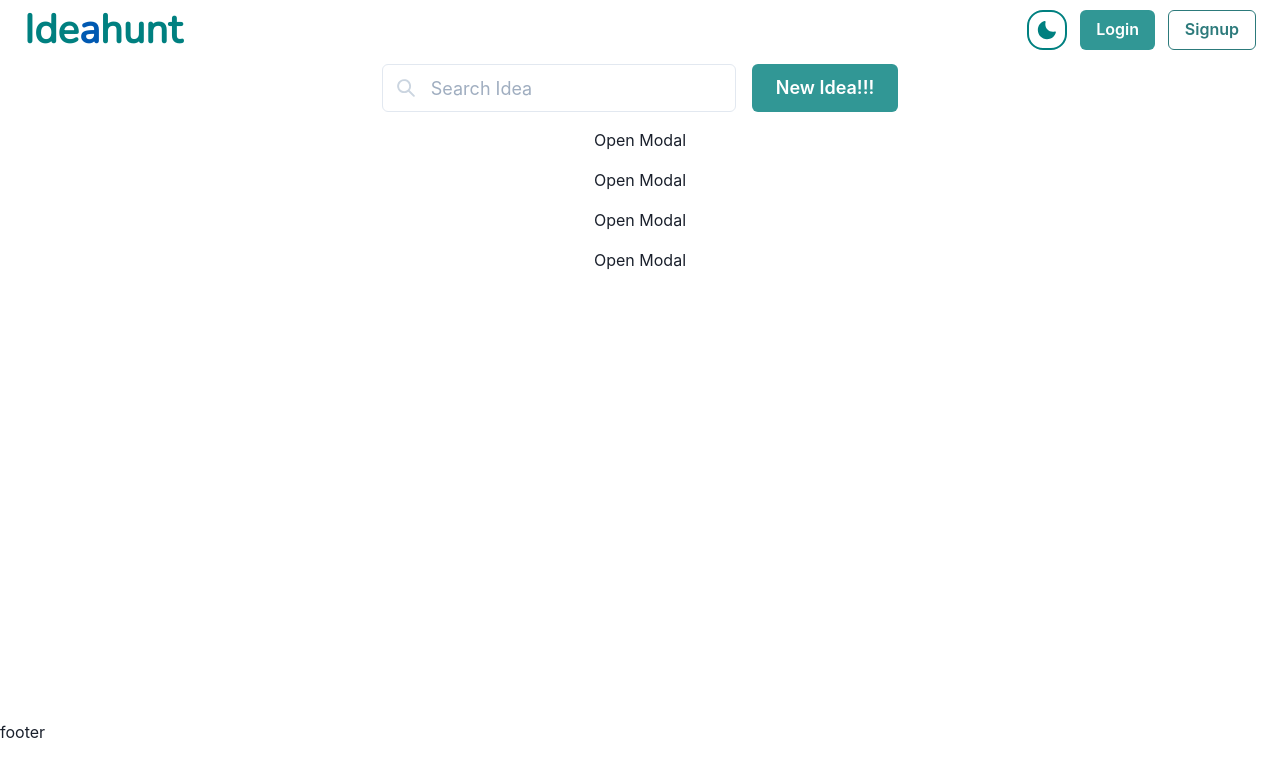
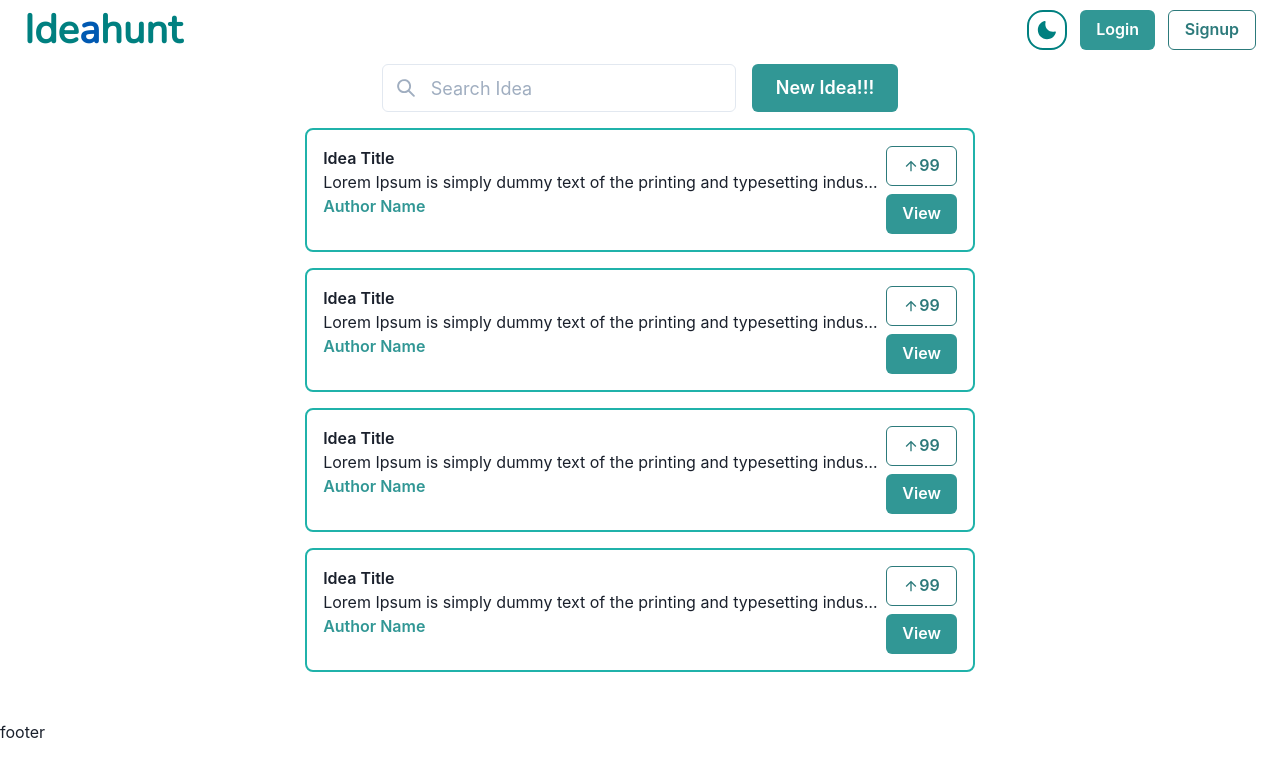
Before and after one commit to krishanu2911/Ideahunt, a React (Create React App) app: page /explore in a window 1280 px wide. Shown: the top 776 px of the page. Built offline with nearby package versions, Linux system fonts and the light colour scheme.

Commit message:
feat-all explore page feature except idea form

```diff
--- a/src/Components/Ideamodal/Ideamodal.css
+++ b/src/Components/Ideamodal/Ideamodal.css
@@ -0,0 +1,65 @@
+.idea-showcase{
+    border: 2px solid lightseagreen;
+    gap: 0.5rem;
+    border-radius: 0.5rem;
+    padding: 1rem;
+    display: flex;
+    flex-wrap: wrap;
+    border-radius: 0.5rem;
+}
+.idea-intro{
+    white-space: nowrap;
+    max-width: 55ch;
+    overflow: hidden;
+    text-overflow: ellipsis;
+}
+.cursor{
+    cursor: pointer;
+}
+.idea-modal-footer{
+    width: 100%;
+}
+.flex-col{
+    display: flex;
+    flex-direction: column;
+    gap: 0.5rem;
+}
+.bold-font{
+    font-weight: 600;
+}
+.spacebtw{
+    display: flex;
+    justify-content: space-between;
+}
+.buttonZindex{
+    z-index: 0;
+}
+.marginLeft{
+    margin-right: 1.5rem;
+}
+.marginLeft-sm{
+    margin-right: 0.5rem;
+}
+.gap-display{
+    display: flex;
+    gap: 0.5rem;
+}
+.comment-list{
+    max-height: 5rem;
+    overflow-y: scroll;
+    width: 100%;
+}
+.date-section{
+    border-radius: 0.5rem;
+    padding: 0.2rem;
+    width: fit-content;
+    background-color: lightgray;
+}
+.input-border{
+    border: 2px solid teal;
+}
+@media only screen and (max-width: 700px) {
+    .idea-intro{
+        max-width: 24ch;
+    }
+  }
--- a/src/Components/Ideamodal/Ideamodal.jsx
+++ b/src/Components/Ideamodal/Ideamodal.jsx
@@ -1,4 +1,5 @@
 import React from "react";
+import { useState } from "react";
 import {
   Modal,
   ModalOverlay,
@@ -9,12 +10,55 @@ import {
   ModalCloseButton,
   useDisclosure,
   Button,
+  Input,
+  Tag,
 } from "@chakra-ui/react";
+import { ArrowUpIcon } from "@chakra-ui/icons";
+import "../Ideamodal/Ideamodal.css";
 function Ideamodal() {
+  const [upvoteToggle, setUpvoteToggle] = useState(false);
   const { isOpen, onOpen, onClose } = useDisclosure();
   return (
     <div>
-      <div onClick={onOpen}>Open Modal</div>
+      <div>
+        <div className="idea-showcase">
+          <section>
+            <div onClick={onOpen} className="cursor">
+              <h1 className="bold-font">Idea Title</h1>
+              <p className="idea-intro">
+                Lorem Ipsum is simply dummy text of the printing and typesetting
+                industry. Lorem Ipsum has been the industry's standard dummy
+                text ever since the 1500s, when an unknown printer took a galley
+                of type and scrambled it to make a type specimen book. It has
+                survived not only five centuries, but also the leap into
+                electronic typesetting, remaining essentially unchanged. It was
+                popularised in the 1960s with the release of Letraset sheets
+                containing Lorem Ipsum passages, and more recently with desktop
+                publishing software like Aldus PageMaker including versions of
+                Lorem Ipsum.
+              </p>
+            </div>
+            <Button colorScheme="teal" variant="link">
+              Author Name
+            </Button>
+          </section>
+          <div className="flex-col">
+            <Button
+              className="buttonZindex"
+              colorScheme="teal"
+              variant={upvoteToggle ? "solid" : "outline"}
+              onClick={() => setUpvoteToggle((prev) => !prev)}
+            >
+              <ArrowUpIcon />
+              <h1>99</h1>
+            </Button>
+            <Button colorScheme="teal" variant="solid" onClick={onOpen}>
+              View
+            </Button>
+          </div>
+        </div>
+      </div>
+
       <Modal isOpen={isOpen} onClose={onClose}>
         <ModalOverlay />
         <ModalContent
@@ -22,16 +66,76 @@ function Ideamodal() {
             margin: "2rem",
           }}
         >
-          <ModalHeader>Idea Title</ModalHeader>
+          <ModalHeader>
+            <section className="spacebtw marginLeft">
+              <div>
+                <h1>Idea Title</h1>
+                <Button colorScheme="teal" variant="link">
+                  Author Name
+                </Button>
+              </div>
+              <div className="gap-display">
+                <Button colorScheme="teal" variant="solid">
+                  Connect
+                </Button>
+                <Button
+                  colorScheme="teal"
+                  variant={upvoteToggle ? "solid" : "outline"}
+                  onClick={() => setUpvoteToggle((prev) => !prev)}
+                >
+                  <ArrowUpIcon />
+                  <h1>99</h1>
+                </Button>
+              </div>
+            </section>
+            <section className="gap-display">
+              <Tag size="md" variant="subtle" colorScheme="teal">
+                category
+              </Tag>
+              <Tag size="md" variant="subtle" colorScheme="teal">
+                dummy
+              </Tag>
+              <Tag size="md" variant="subtle" colorScheme="teal">
+                dummy
+              </Tag>
+            </section>
+          </ModalHeader>
           <ModalCloseButton />
-          <ModalBody>
-            <h1>Idea Description</h1>
+
+          <ModalBody className="flex-col">
+            <h1>
+              Lorem Ipsum is simply dummy text of the printing and typesetting
+              industry. Lorem Ipsum has been the industry's standard dummy text
+              ever since the 1500s, when an unknown printer took a galley of
+              type and scrambled it to make a type specimen book. It has
+              survived not only five centuries, but also the leap into
+              electronic typesetting, remaining essentially unchanged. It was
+              popularised in the 1960s with the release of Letraset sheets
+              containing Lorem Ipsum passages, and more recently with desktop
+              publishing software like Aldus PageMaker including versions of
+              Lorem Ipsum.
+            </h1>
+            <div className="date-section gap-display">
+              <h2>Created at</h2>
+              <span>07/05/2022</span>
+            </div>
           </ModalBody>
-          <ModalFooter>
-            <Button colorScheme="blue" mr={3} onClick={onClose}>
-              Close
-            </Button>
-            <Button variant="ghost">Secondary Action</Button>
+          <hr />
+          <ModalFooter className="flex-col">
+            <div className="gap-display idea-modal-footer">
+              <Input placeholder="comment section" size="sm" className="" />
+              <Button colorScheme="teal" variant="solid" size="sm">
+                comment
+              </Button>
+            </div>
+            <div className="comment-list">
+              <h1>dummy comment</h1>
+              <h1>dummy comment</h1>
+              <h1>dummy comment</h1>
+              <h1>dummy comment</h1>
+              <h1>dummy comment</h1>
+              <h1>dummy comment</h1>
+            </div>
           </ModalFooter>
         </ModalContent>
       </Modal>
--- a/src/Pages/Explore/Explore.jsx
+++ b/src/Pages/Explore/Explore.jsx
@@ -12,7 +12,7 @@ export default function Explore() {
           <InputGroup size="lg">
             <InputLeftElement
               pointerEvents="none"
-              children={<SearchIcon color="gray.300" />}
+              children={<SearchIcon color="gray.400" />}
             />
             <Input type="text" placeholder="Search Idea" />
           </InputGroup>
```
